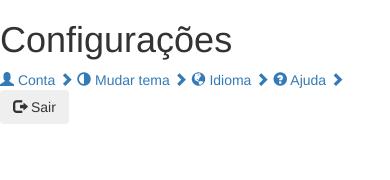
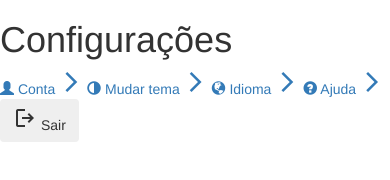
Before and after one commit to tainararcs/SNAP, a plain HTML site: page src/settings.html in a window 390 px wide. Drawn offline with nearby package versions, Linux system fonts and the light colour scheme.

Commit message:
Ícones para configurações atualizados, tela de perfil mobile de perfil feita com melhor navegação

```diff
--- a/src/css/settings/settings.css
+++ b/src/css/settings/settings.css
@@ -1,3 +1,12 @@
+.material-symbols-outlined {
+  font-variation-settings:
+    'FILL' 0,        /* 0 = contorno, 1 = preenchido */
+    'wght' 800,      /* peso: de 100 (fino) a 700 (grosso) */
+    'GRAD' 0,        /* contraste: -25 a 200 */
+    'opsz'  !important;       /* tamanho ótico do ícone */
+  font-size: 20px !important;
+}
+
 #settings-container,
 #theme-div,
 #help-div,
@@ -83,7 +92,7 @@
     font-weight: bold;
 }
 
-.settings-option:hover .glyphicon {
+.settings-option:hover .icon-right {
     color: var(--white);
 }
 
@@ -117,6 +126,9 @@
 
 .logout-btn {
     gap: 4px;
+    background-color: var(--gray) ;
+    color: var(--white);
+    border: none !important;
     padding: 10px 30px !important;
 }
 
@@ -148,7 +160,7 @@
     #settings-container {
         display: flex;
         max-width: initial;
-        width: 65vw;
+        width: 75vw;
         flex-direction: column;
         align-items: center;
         justify-content: center;
@@ -157,10 +169,13 @@
         top: 50%;
         left: 50%;
         transform: translate(-50%, -50%);
+        padding: 20px;
+        padding-bottom: 30px;
     }
 
     .settings-options {
         margin: 0;
+        width: 90%;
     }
 
     .settings-options a {
--- a/src/settings.html
+++ b/src/settings.html
@@ -1,4 +1,4 @@
-<link href="https://fonts.googleapis.com/css2?family=Material+Symbols+Outlined" rel="stylesheet"/>
+<link href="https://fonts.googleapis.com/css2?family=Material+Symbols+Outlined" rel="stylesheet" />
 <link rel="stylesheet" href="https://maxcdn.bootstrapcdn.com/bootstrap/3.3.7/css/bootstrap.min.css" />
 
 <div id="settings-container">
@@ -10,31 +10,41 @@
         <a href="#" id="profile-link" class="settings-option">
             <span class="glyphicon glyphicon-user icon-left"></span>
             <span class="option-text">Conta</span>
-            <span class="glyphicon glyphicon-chevron-right icon-right"></span>
+            <span class="material-symbols-outlined icon-right">
+                arrow_forward_ios
+            </span>
         </a>
 
         <a href="#" id="changeTheme-link" class="settings-option">
             <span class="glyphicon glyphicon-adjust icon-left"></span>
             <span class="option-text">Mudar tema</span>
-            <span class="glyphicon glyphicon-chevron-right icon-right"></span>
+            <span class="material-symbols-outlined icon-right">
+                arrow_forward_ios
+            </span>
         </a>
 
         <a href="#" id="language-link" class="settings-option">
             <span class="glyphicon glyphicon-globe icon-left"></span>
             <span class="option-text">Idioma</span>
-            <span class="glyphicon glyphicon-chevron-right icon-right"></span>
+            <span class="material-symbols-outlined icon-right">
+                arrow_forward_ios
+            </span>
         </a>
 
         <a href="#" id="help-link" class="settings-option">
             <span class="glyphicon glyphicon-question-sign icon-left"></span>
             <span class="option-text">Ajuda</span>
-            <span class="glyphicon glyphicon-chevron-right icon-right"></span>
+            <span class="material-symbols-outlined icon-right">
+                arrow_forward_ios
+            </span>
         </a>
     </div>
 
     <div class="logout-wrapper">
         <button id="btnLogout" class="btn standard-btn settings-btn logout-btn">
-            <span class="glyphicon glyphicon-log-out icon-left"></span>
+            <span class="material-symbols-outlined">
+                logout
+            </span>
             Sair
         </button>
     </div>
```
Also changed, not shown: src/css/profile/profiles.css (+40 -5 lines), src/profileUser.html (+6 -2 lines).
